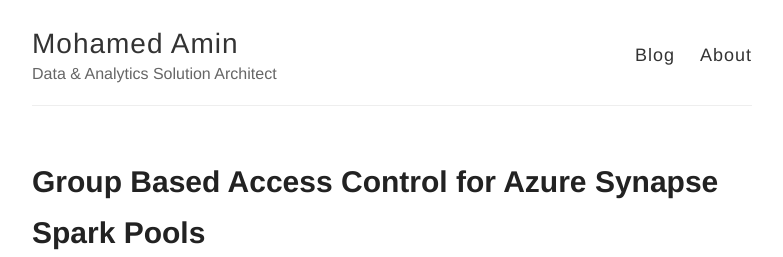
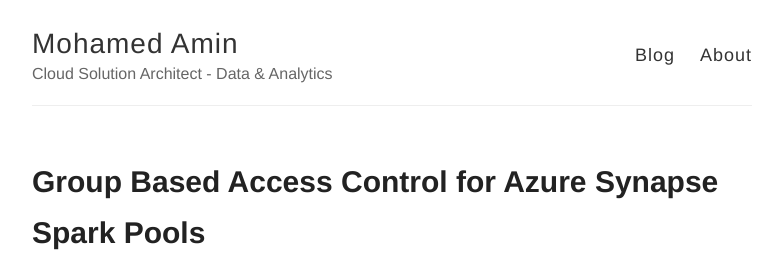
Before and after one commit to modamin/modamin.github.io, a Jekyll site: the page built from index.html, in a window 1280 px wide. Shown: the top 257 px of the page, without its empty margins (248-1031 px from the left). Built offline with Jekyll 4.4.1, drawn with Linux system fonts in a browser that asks for light colours.

Commit message:
changed description

```diff
--- a/_config.yml
+++ b/_config.yml
@@ -6,7 +6,7 @@
 name: Mohamed Amin
 
 # Short bio or description (displayed in the header)
-description: Data & Analytics Solution Architect
+description: Cloud Solution Architect - Data & Analytics
 
 # URL of your avatar or profile pic (you could use your GitHub profile pic)
 avatar: ""
```
